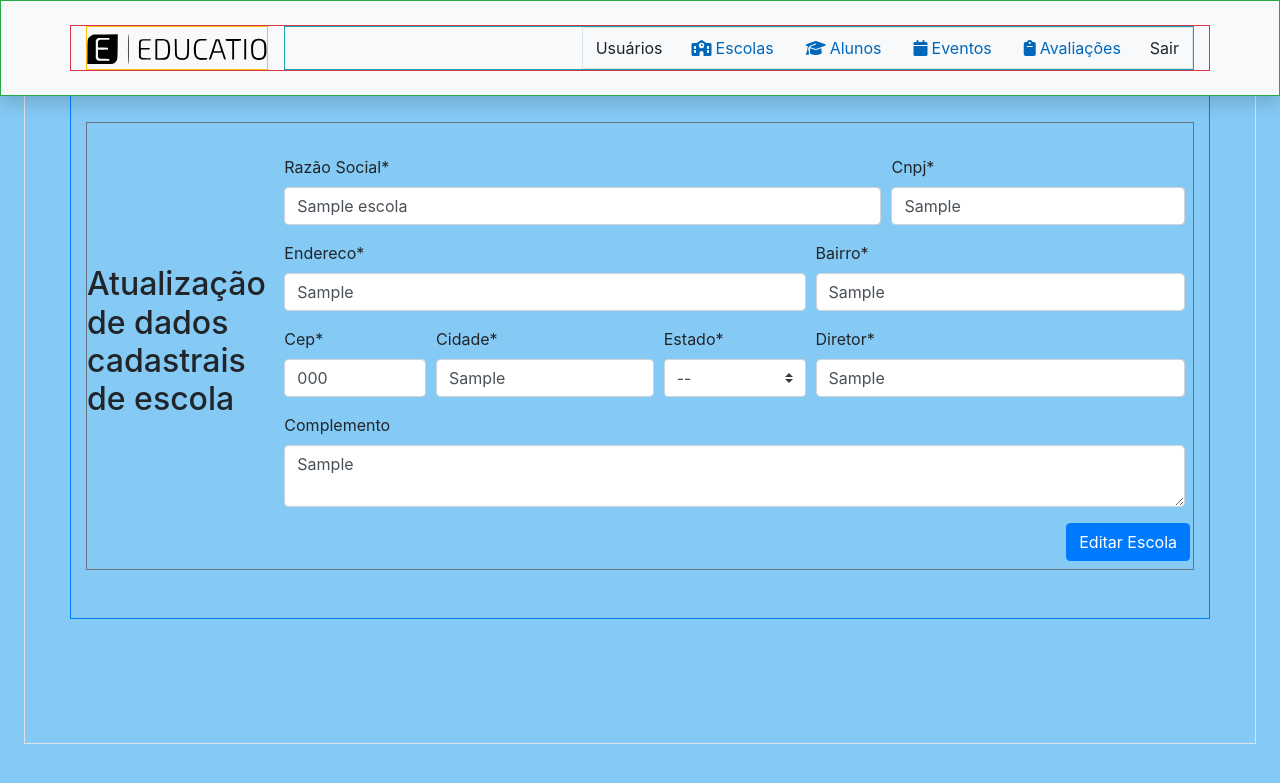
After one commit to caro-marks/educatio, a Django app: page /escola/1/edita in a window 1280 px wide. The commit adds this page. Shown: the top 783 px of the page. Run offline with Django 4.2, Linux system fonts and the light colour scheme; a user stored in the database is signed in; tables that the repository leaves empty hold one stand-in row (values such as "Sample post"); some libraries are stand-ins or nearby versions.

Commit message:
escolas finished for real

```diff
--- a/escolas/forms.py
+++ b/escolas/forms.py
@@ -32,6 +32,9 @@ class CriaEscolaForm(forms.ModelForm):
     class Meta:
         model = Escola
         exclude = ['operador', 'ativo']
+        labels = {
+            'nome': 'Razão Social'
+        }
         widgets = {
             'complemento': forms.Textarea(attrs={'rows': 2}),
             'estado': forms.Select(choices=ESTADOS_BRASILEIROS)
@@ -61,6 +64,48 @@ class CriaEscolaForm(forms.ModelForm):
             Row(
                 ButtonHolder(
                     Submit('submit', 'Cadastrar Escola', ),
+                ),
+                css_class="justify-content-md-end"
+            )
+        )
+
+class EditaEscolaForm(forms.ModelForm):
+
+    class Meta:
+        model = Escola
+        exclude = ['operador', 'ativo']
+        labels = {
+            'nome': 'Razão Social'
+        }
+        widgets = {
+            'complemento': forms.Textarea(attrs={'rows': 2}),
+            'estado': forms.Select(choices=ESTADOS_BRASILEIROS)
+        }
+
+    def __init__(self, *args, **kwargs) -> None:
+        super().__init__(*args, **kwargs)
+        self.helper = FormHelper()
+        self.helper.layout = Layout(
+            Row(
+                Column('nome', css_class="col-md-8"),
+                Column('cnpj', css_class="col-md-4")
+            ),
+            Row(
+                Column('endereco', css_class="col-md-7"),
+                Column('bairro', css_class="col-md-5")
+            ),
+            Row(
+                Column('cep', css_class="col-md-2"),
+                Column('cidade', css_class="col-md-3"),
+                Column('estado', css_class="col-md-2"),
+                Column('diretor')
+            ),
+            Row(
+                Column('complemento')
+            ),
+            Row(
+                ButtonHolder(
+                    Submit('submit', 'Editar Escola', ),
                 ),
                 css_class="justify-content-md-end"
             )
--- a/escolas/urls.py
+++ b/escolas/urls.py
@@ -13,6 +13,8 @@ from .views import (
     EscolaCreateView,
     EscolasDetailView,
     EscolasListView,
+    EscolaUpdateView,
+    EscolaDesativaView,
 
     # alunos
     DetalheAlunoView,
@@ -53,6 +55,8 @@ urlpatterns = [
     path('escolas/', EscolasListView.as_view(), name='escolas'),
     path('escola/nova/', EscolaCreateView.as_view(), name='cria_escola'),
     path('escola/<int:pk>/', EscolasDetailView.as_view(), name='escola'),
+    path('escola/<int:pk>/edita', EscolaUpdateView.as_view(), name='edita_escola'),
+    path('escola/<int:pk>/desativa', EscolaDesativaView.as_view(), name='desativa_escola'),
 
     # aluno
     path('alunos/', ListaAlunosView.as_view(), name='alunos'),
--- a/escolas/views.py
+++ b/escolas/views.py
@@ -1,14 +1,14 @@
 import datetime, csv
 from typing import Any, Dict
 from django.db.models.query import QuerySet
-from django.views.generic import ListView, DetailView, TemplateView, View, CreateView
+from django.views.generic import ListView, DetailView, TemplateView, View, CreateView, UpdateView
 from .models import CustomUser, Escola, Aluno, Evento, TipoEvento, NotaEvento, Parente
-from .forms import UsuarioForm, CriaEscolaForm, ListAlunosFilter, CriaAlunoForm, CriaParenteForm, ListEventosFilter, CriaEventoForm, CriaTipoEvento, ListNotasEventoFilter, AvaliarEventoForm
+from .forms import UsuarioForm, CriaEscolaForm, ListAlunosFilter, CriaAlunoForm, CriaParenteForm, ListEventosFilter, CriaEventoForm, CriaTipoEvento, ListNotasEventoFilter, AvaliarEventoForm, EditaEscolaForm
 from django.contrib.auth.models import Group
 from django.contrib.auth.mixins import LoginRequiredMixin
 from django.urls import reverse, reverse_lazy
-from django.shortcuts import redirect
-from django.http import HttpResponse
+from django.shortcuts import redirect, get_object_or_404
+from django.http import HttpRequest, HttpResponse
 
 ### HOMEPAGE
 
@@ -67,7 +67,6 @@ class EscolasListView(LoginRequiredMixin, ListView):
         queryset = super().get_queryset().filter(ativo=True)
         return queryset.order_by()
 
-
 class EscolaCreateView(LoginRequiredMixin, CreateView):
     """
     Cria uma escola, e retorna pra lista de escolas
@@ -75,11 +74,36 @@ class EscolaCreateView(LoginRequiredMixin, CreateView):
     model = Escola
     form_class = CriaEscolaForm
     template_name = 'escolas/cria_escola.html'
-    success_url = '/escolas/'
+
+    def get_success_url(self) -> str:
+        return reverse('escolas:escola', args=[self.object.pk])
 
     def form_valid(self, form):
         form.instance.operador = self.request.user
         return super().form_valid(form)
+
+class EscolaUpdateView(LoginRequiredMixin, UpdateView):
+    model = Escola
+    form_class = EditaEscolaForm
+    template_name = 'escolas/edita_escola.html'
+
+    def get_success_url(self) -> str:
+        return reverse('escolas:escola', args=[self.object.pk])
+
+    def form_valid(self, form):
+        form.instance.operador = self.request.user
+        return super().form_valid(form)
+
+class EscolaDesativaView(LoginRequiredMixin, View):
+    model = Escola
+    # success_url ='/escolas/'
+
+    def get(self, request, pk):
+        objeto = get_object_or_404(self.model, pk=pk)
+        objeto.ativo = False
+        objeto.save()
+        redirect_url = reverse('escolas:escolas')
+        return redirect(redirect_url)
 
 
 ### Aluno
--- /dev/null
+++ b/templates/escolas/edita_escola.html
@@ -0,0 +1,17 @@
+{% extends 'homepage.html' %}
+
+{% block content %}
+    {% load crispy_forms_tags %}
+    <div class="row align-items-lg-center">
+        <div class="col-lg-2">
+            <h2>Atualização de dados cadastrais de escola</h2>
+        </div>
+        <div class="col">
+            <form method="post" class="m-2 pt-4">
+                {% csrf_token %}
+                {% crispy form %}
+            </form>
+        </div>
+    </div>
+
+{% endblock %}
--- a/templates/eventos/cria_evento.html
+++ b/templates/eventos/cria_evento.html
@@ -12,7 +12,7 @@
         {{ form.escola|as_crispy_field  }}
         {{ form.data|as_crispy_field  }}
         {{ form.descricao|as_crispy_field  }}
-        <button class="filter-button" type="submit"">Cadastrar evento</button>
+        <button class="filter-button" type="submit">Cadastrar evento</button>
     </form>
     {% include 'eventos/cria_tipo_evento.html' %}
 
--- a/templates/eventos/cria_tipo_evento.html
+++ b/templates/eventos/cria_tipo_evento.html
@@ -1,4 +1,4 @@
-<form  action="{% url 'escolas:cria_tipo_evento' %}" method="post">
+<form action="{% url 'escolas:cria_tipo_evento' %}" method="post">
     <div id="tipoEventoModal" class="modal fade" role="dialog">
         <div class="modal-dialog">
 
--- a/templates/homepage.html
+++ b/templates/homepage.html
@@ -14,10 +14,10 @@
     <link rel="stylesheet" href="{% static 'css/style.css' %}">
 
 </head>
-<body class="d-flex align-items-center flex-column m-4" style="min-height: 90vh;">
+<body class="d-flex align-items-center flex-column m-4 border" style="min-height: 90vh;">
     {% include 'navbar.html' %}
-    <div class="container mt-5 pt-5">
-        <div class="d-flex justify-content-center align-items-center">
+    <div class="container my-5 py-5 border border-primary">
+        <div class="d-flex justify-content-center align-items-center border border-secondary">
             {% block content %}{% endblock %}
         </div>
     </div>
--- a/templates/navbar.html
+++ b/templates/navbar.html
@@ -1,8 +1,8 @@
 {% load static %}
 <!-- Navbar -->
-<nav class="navbar navbar-expand-md fixed-top bg-light navbar-light">
-    <div class="container">
-        <a class="navbar-brand" href="{% url 'escolas:homepage' %}">
+<nav class="navbar navbar-expand-md fixed-top bg-light navbar-light border border-success py-4 shadow">
+    <div class="container border border-danger">
+        <a class="navbar-brand border border-warning" href="{% url 'escolas:homepage' %}">
             <img
               id="educatio-logo"
               src="{% static 'imgs/logo.svg' %}"
@@ -22,8 +22,8 @@
         >
             <i class="fas fa-bars"></i>
         </button>
-        <div class="collapse navbar-collapse" id="mainNavbar">
-            <ul class="navbar-nav ms-auto align-items-center">
+        <div class="collapse navbar-collapse border border-info justify-content-end" id="mainNavbar">
+            <ul class="navbar-nav ms-auto align-items-center border border-black">
                 {% if request.user.is_authenticated %}
                     {% if request.user.is_superuser %}
                         <li class="nav-item ms-3">
```
Also changed, not shown: templates/escolas/desativa_escola.html (added, +23 -0 lines), templates/escolas/detalhe_escola.html (+7 -1 lines).
